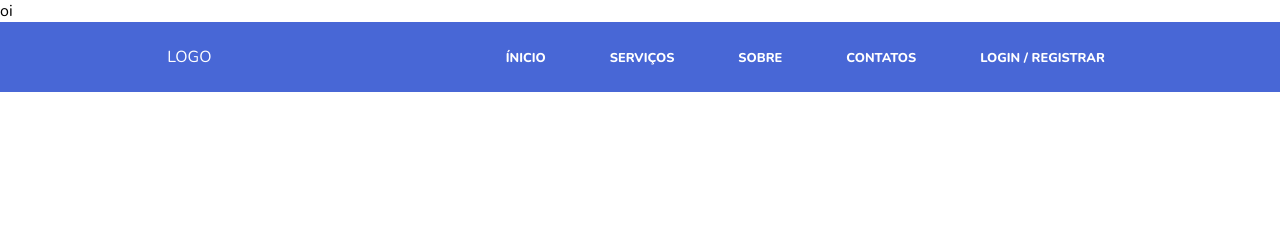
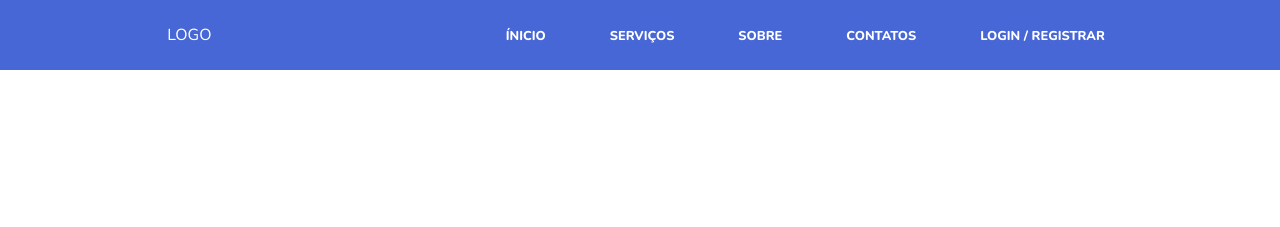
Before and after one commit to YagoMatias/felicidente, a plain HTML site: page index.html in a window 1280 px wide. Shown: the top 227 px of the page. Drawn offline with nearby package versions, Linux system fonts and the light colour scheme; grey boxes are pictures that could not be loaded.

Commit message:
testei o git terminal

```diff
--- a/index.html
+++ b/index.html
@@ -10,7 +10,6 @@
 </head>
 
 <body>
-  <p>oi</p>
   <header>
     <p>LOGO</p>
     <nav>
```
